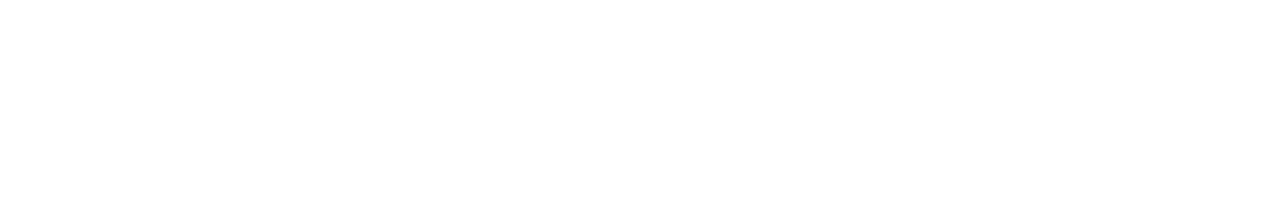
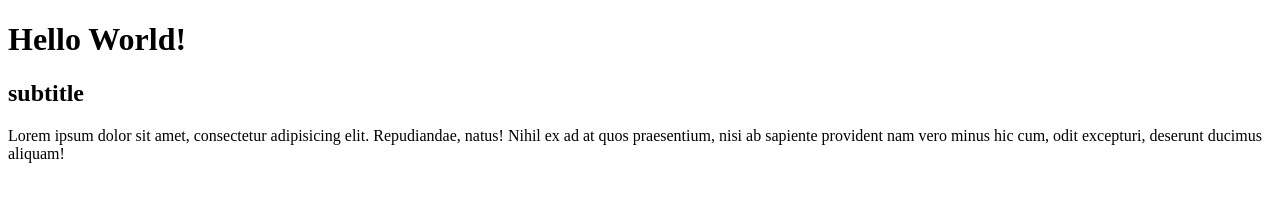
Before and after one commit to waelvilla/git-test2, a plain HTML site: page index.html in a window 1280 px wide. Drawn offline with Linux system fonts and the light colour scheme.

Commit message:
added index-html

```diff
--- a/index.html
+++ b/index.html
@@ -5,6 +5,9 @@
     <title>second test</title>
   </head>
   <body>
+    <h1>Hello World!</h1>
+    <h2>subtitle</h2>
+    <p>Lorem ipsum dolor sit amet, consectetur adipisicing elit. Repudiandae, natus! Nihil ex ad at quos praesentium, nisi ab sapiente provident nam vero minus hic cum, odit excepturi, deserunt ducimus aliquam!</p>
 
   </body>
 </html>
```
